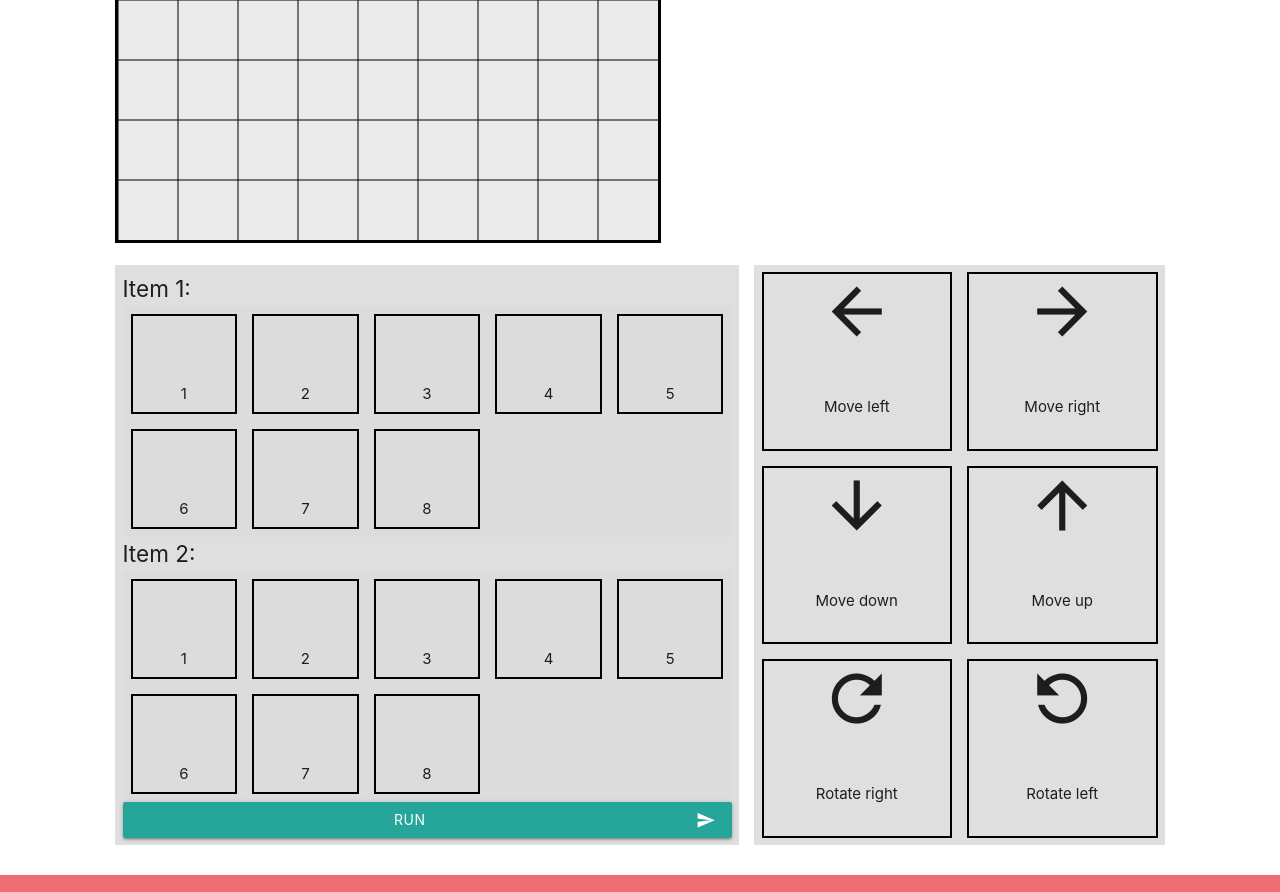
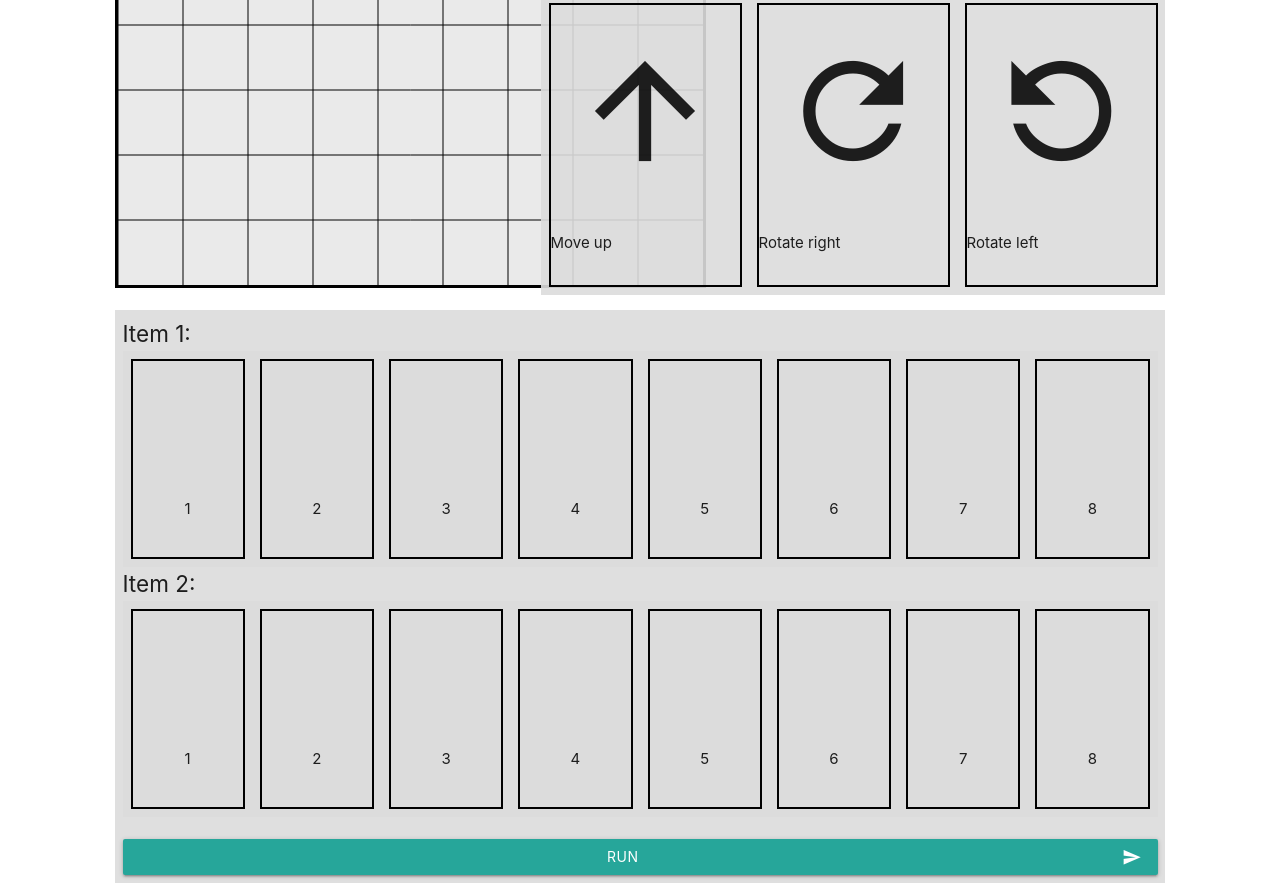
Before and after one commit to RafaelVelazquezMartin/CodeBlocks, a plain HTML site: page first-try-Friday/index.html in a window 1280 px wide. Shown: the part 397-1289 px from the top of the page. Drawn offline with nearby package versions, Linux system fonts and the light colour scheme; files that its build step writes are made by us from their sources; no server answers; files whose address does not match are found by name.

Commit message:
Halfway into deleting unwanted list elements

```diff
--- a/first-try-Friday/index.html
+++ b/first-try-Friday/index.html
@@ -54,7 +54,7 @@
   <main>
     <div class="wrapper">
       <section class="canvas">
-        <canvas id="paper" height="540" width="540">
+        <canvas id="paper" height="585" width="585">
         </canvas>
       </section>
       <section class="instructions">
@@ -92,35 +92,43 @@
           <div class="instruction-list">
             <div class="instruction">
               <i class="material-icons" id="0,0" ondrop="drop(event)" ondragleave="dragLeave(event)" ondragover="allowDrop(event)"></i>
-              <span>1</span>
+              <span class="index">1</span>
+              <span class="delete">X</span>
             </div>
             <div class="instruction">
               <i class="material-icons" id="0,1" ondrop="drop(event)" ondragleave="dragLeave(event)" ondragover="allowDrop(event)"></i>
-              <span>2</span>
+              <span class="index">2</span>
+              <span class="delete">X</span>
             </div>
             <div class="instruction">
               <i class="material-icons" id="0,2" ondrop="drop(event)" ondragleave="dragLeave(event)" ondragover="allowDrop(event)"></i>
-              <span>3</span>
+              <span class="index">3</span>
+              <span class="delete">X</span>
             </div>
             <div class="instruction">
               <i class="material-icons" id="0,3" ondrop="drop(event)" ondragleave="dragLeave(event)" ondragover="allowDrop(event)"></i>
-              <span>4</span>
+              <span class="index">4</span>
+              <span class="delete">X</span>
             </div>
             <div class="instruction">
               <i class="material-icons" id="0,4" ondrop="drop(event)" ondragleave="dragLeave(event)" ondragover="allowDrop(event)"></i>
-              <span>5</span>
+              <span class="index">5</span>
+              <span class="delete">X</span>
             </div>
             <div class="instruction">
               <i class="material-icons" id="0,5" ondrop="drop(event)" ondragleave="dragLeave(event)" ondragover="allowDrop(event)"></i>
-              <span>6</span>
+              <span class="index">6</span>
+              <span class="delete">X</span>
             </div>
             <div class="instruction">
               <i class="material-icons" id="0,6" ondrop="drop(event)" ondragleave="dragLeave(event)" ondragover="allowDrop(event)"></i>
-              <span>7</span>
+              <span class="index">7</span>
+              <span class="delete">X</span>
             </div>
             <div class="instruction">
               <i class="material-icons" id="0,7" ondrop="drop(event)" ondragleave="dragLeave(event)" ondragover="allowDrop(event)"></i>
-              <span>8</span>
+              <span class="index">8</span>
+              <span class="delete">X</span>
             </div>
           </div>
         </div>
@@ -129,37 +137,46 @@
           <div class="instruction-list">
             <div class="instruction">
               <i class="material-icons" id="1,0" ondrop="drop(event)" ondragleave="dragLeave(event)" ondragover="allowDrop(event)"></i>
-              <span>1</span>
+              <span class="index">1</span>
+              <span class="delete">X</span>
             </div>
             <div class="instruction">
               <i class="material-icons" id="1,1" ondrop="drop(event)" ondragleave="dragLeave(event)" ondragover="allowDrop(event)"></i>
-              <span>2</span>
+              <span class="index">2</span>
+              <span class="delete">X</span>
             </div>
             <div class="instruction">
               <i class="material-icons" id="1,2" ondrop="drop(event)" ondragleave="dragLeave(event)" ondragover="allowDrop(event)"></i>
-              <span>3</span>
+              <span class="index">3</span>
+              <span class="delete">X</span>
             </div>
             <div class="instruction">
               <i class="material-icons" id="1,3" ondrop="drop(event)" ondragleave="dragLeave(event)" ondragover="allowDrop(event)"></i>
-              <span>4</span>
+              <span class="index">4</span>
+              <span class="delete">X</span>
             </div>
             <div class="instruction">
               <i class="material-icons" id="1,4" ondrop="drop(event)" ondragleave="dragLeave(event)" ondragover="allowDrop(event)"></i>
-              <span>5</span>
+              <span class="index">5</span>
+              <span class="delete">X</span>
             </div>
             <div class="instruction">
               <i class="material-icons" id="1,5" ondrop="drop(event)" ondragleave="dragLeave(event)" ondragover="allowDrop(event)"></i>
-              <span>6</span>
+              <span class="index">6</span>
+              <span class="delete">X</span>
             </div>
             <div class="instruction">
               <i class="material-icons" id="1,6" ondrop="drop(event)" ondragleave="dragLeave(event)" ondragover="allowDrop(event)"></i>
-              <span>7</span>
+              <span class="index">7</span>
+              <span class="delete">X</span>
             </div>
             <div class="instruction">
               <i class="material-icons" id="1,7" ondrop="drop(event)" ondragleave="dragLeave(event)" ondragover="allowDrop(event)"></i>
-              <span>8</span>
+              <span class="index">8</span>
+              <span class="delete">X</span>
             </div>
           </div>
+          <br>
           <a class="waves-effect waves-light btn"><i class="material-icons right">send</i>run</a>
       </section>
     </div>
--- a/first-try-Friday/public/styles.css
+++ b/first-try-Friday/public/styles.css
@@ -6,8 +6,8 @@
   grid-template-rows: 1fr auto;
   grid-gap: 1rem;
   grid-template-areas:
-    ". canvas canvas canvas canvas canvas ."
-    ". items items items instructions instructions .";
+    ". canvas canvas instructions instructions instructions ."
+    ". items items items items items .";
   margin: 30px 0;
 }
 
@@ -20,7 +20,7 @@
   grid-area: instructions;
   background-color: rgba(220, 220, 220, 0.9);
   display: grid;
-  grid-template-columns: repeat(auto-fit, minmax(150px, 1fr));
+  grid-template-columns: repeat(auto-fit, minmax(180px, 1fr));
   grid-auto-rows: minmax(100px, 1fr);
   grid-gap: 1rem;
 }
@@ -31,16 +31,17 @@
   flex-direction: column;
   align-content: center;
   justify-content: center;
+  position: relative;
 }
 
 .instruction > i {
   text-align: center;
   width: 100%;
   height: 70%;
-  font-size: 5rem;
+  font-size: 10rem;
 }
 
-.instruction > span {
+.instruction > .index {
   text-align: center;
   width: 100%;
   height: 30%;
@@ -80,11 +81,18 @@
 .instruction-list {
   display: grid;
   grid-template-columns: repeat(auto-fit, minmax(100px, 1fr));
-  grid-auto-rows: minmax(100px, 1fr);
+  grid-auto-rows: minmax(200px, 1fr);
   grid-gap: 1rem;
   width: 100%;
   padding: 8px;
   background-color: rgba(220, 220, 220, 1);
+}
+
+.delete {
+  position: absolute;
+  right: 10px;
+  top: 5px;
+  display: none;
 }
 
 @media screen and (max-width: 992px) {
```
